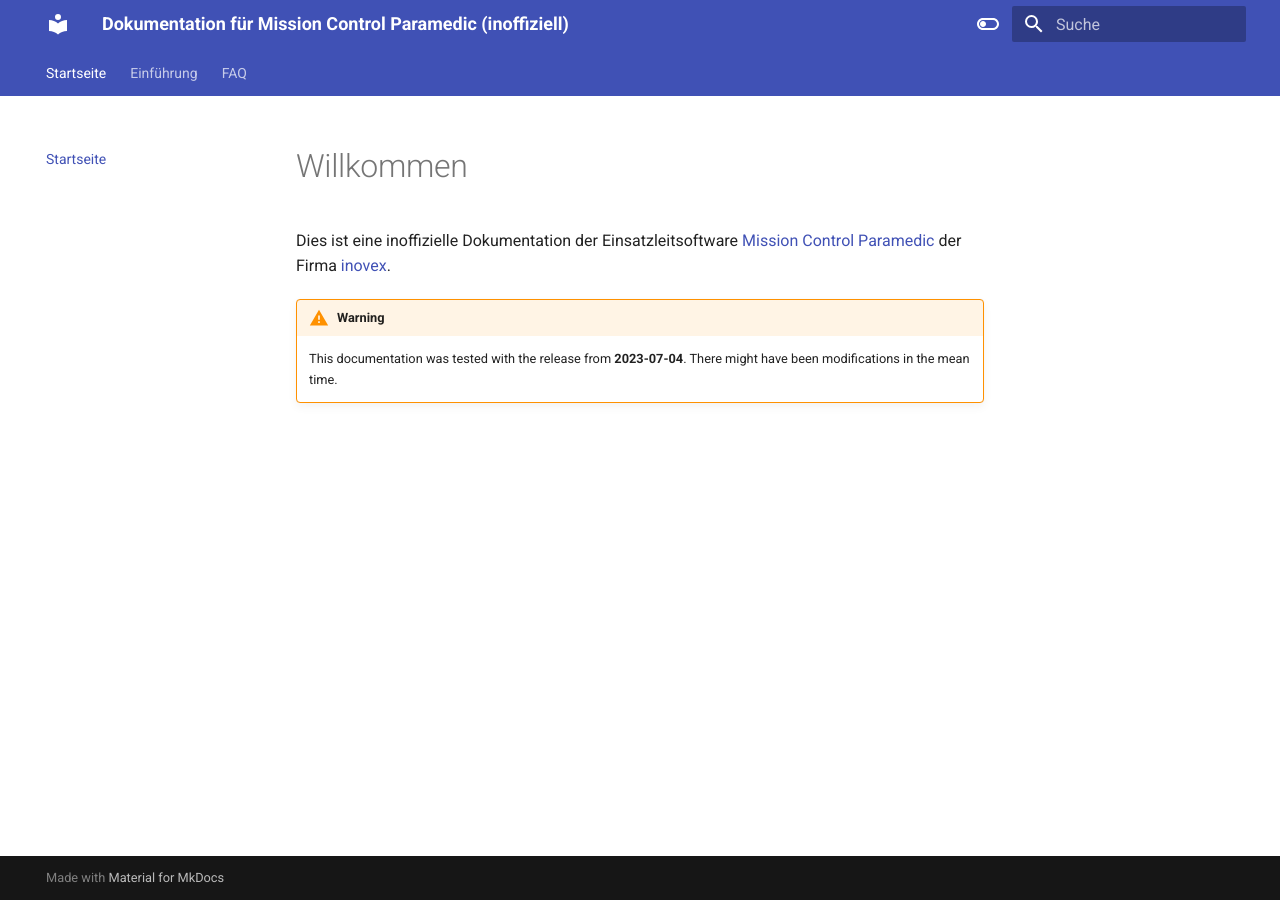
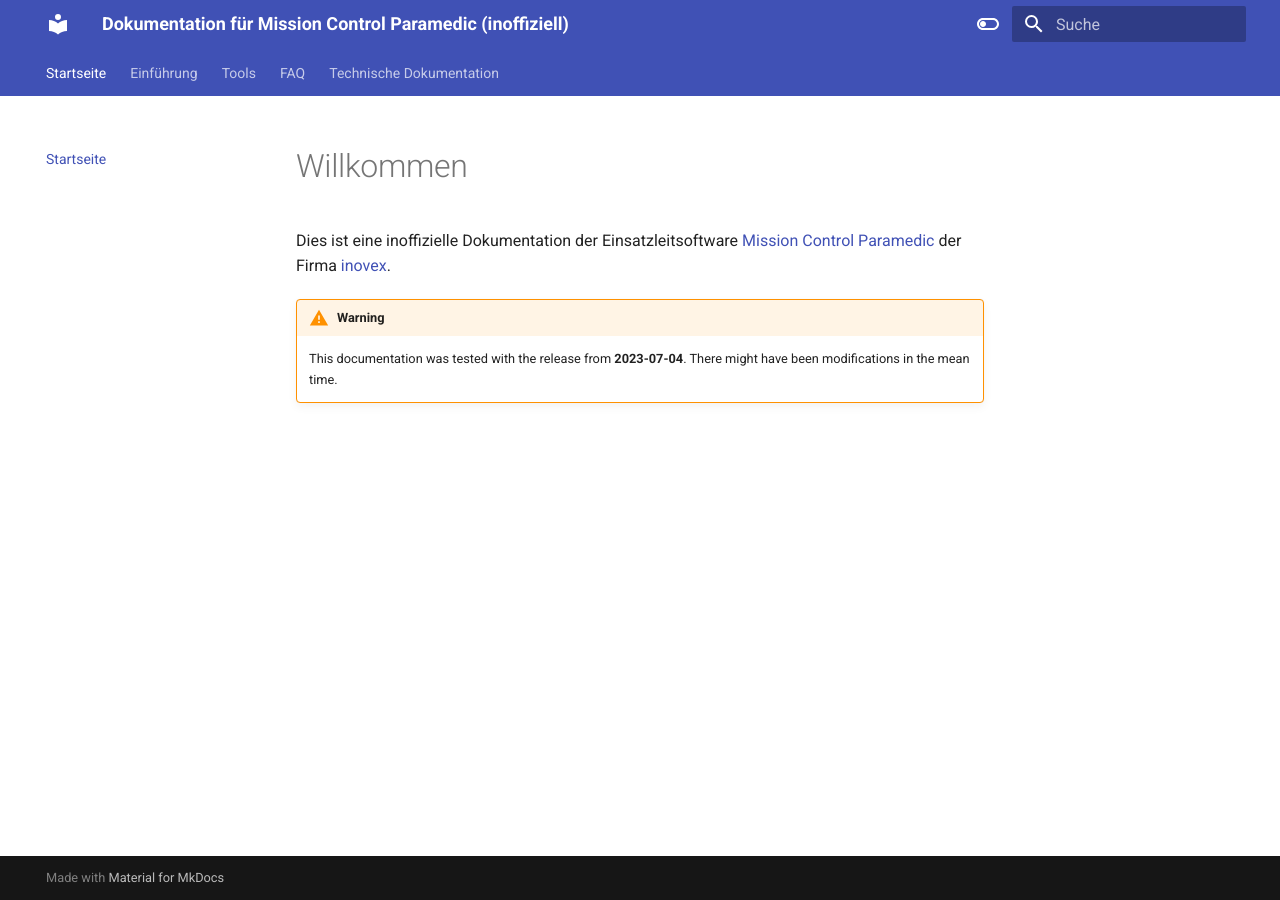
Before and after one commit to AlexanderKaschta/mcp_docs, an MkDocs documentation site: the page built from docs/index.md, in a window 1280 px wide. Built offline with MkDocs 1.6.1 and Material for MkDocs 9.7.7, drawn with Linux system fonts in a browser that asks for light colours.

Commit message:
ADD: Missing items to navigation

```diff
--- a/mkdocs.yml
+++ b/mkdocs.yml
@@ -42,4 +42,6 @@
 nav:
   - Startseite: index.md
   - Einführung: getting_started.md
+  - Tools: tools.md
   - FAQ: faq.md
+  - Technische Dokumentation: file_formats.md
```
